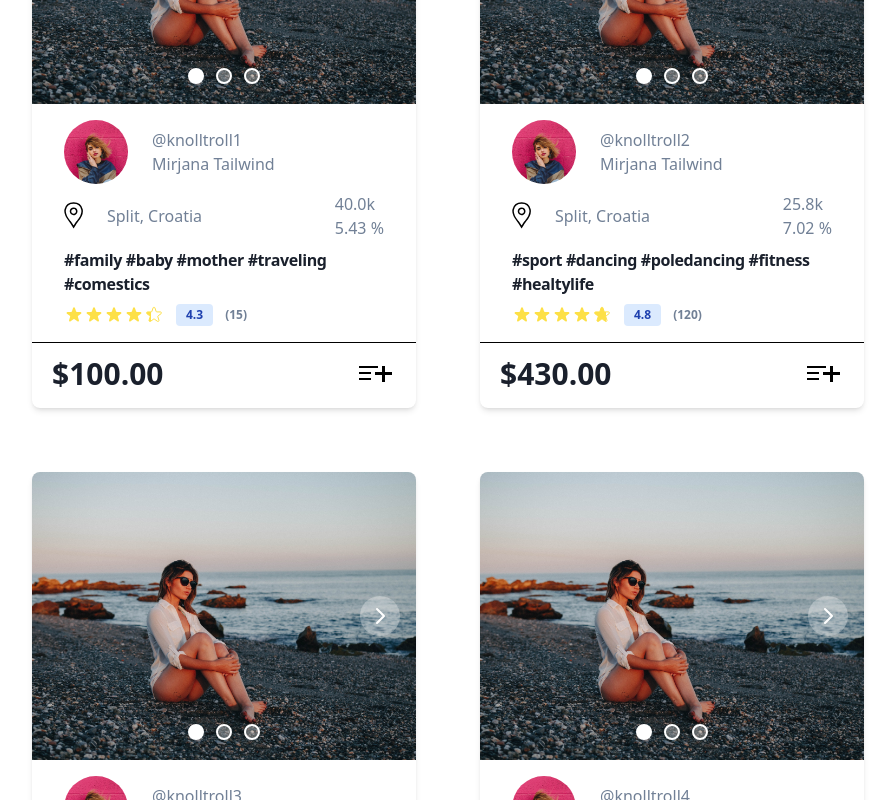
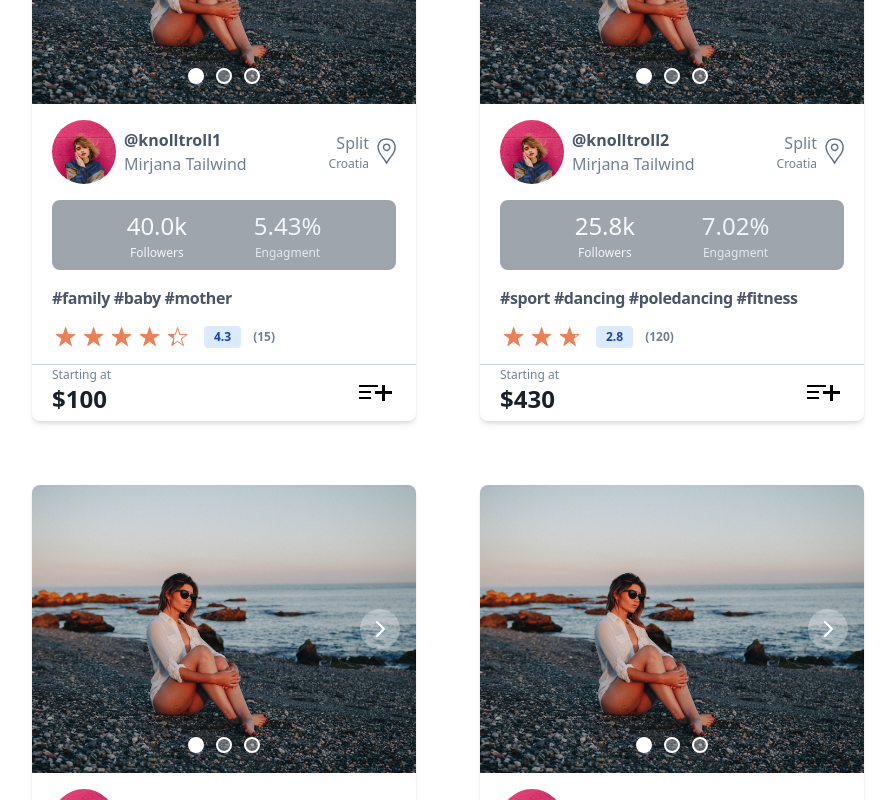
Before and after one commit to Netz00/growi, a Next.js app: page /search in a window 1280 px wide. Shown: the part 1080-1880 px from the top of the page, without its empty margins (192-1087 px from the left). Built offline with nearby package versions, Linux system fonts and the light colour scheme; a web font is replaced by a local one.

Commit message:
InfluencerCard component redesign
Price remove .00, decrease font and brighter outline color, stars color replace (add more contrast), hashtags length limited (every card is same height), fixed visual hierarchy

```diff
--- a/public/assets/search.json
+++ b/public/assets/search.json
@@ -70,8 +70,8 @@
 			"engagmentRatioPercentage": 5.43,
 			"rating": 4.3,
 			"reviewsNumber": 15,
-			"tags": ["family", "baby", "mother", "traveling", "comestics"],
-			"startingPrice": "100"
+			"tags": ["family", "baby", "mother"],
+			"startingPrice": 100
 		},
 		{
 			"key": 1,
@@ -103,10 +103,10 @@
 			"location": { "country": "Croatia", "city": "Split" },
 			"followersNumber": 25830,
 			"engagmentRatioPercentage": 7.02,
-			"rating": 4.8,
+			"rating": 2.8,
 			"reviewsNumber": 120,
 			"tags": ["sport", "dancing", "poledancing", "fitness", "healtylife"],
-			"startingPrice": "430"
+			"startingPrice": 430.4
 		},
 		{
 			"key": 2,
@@ -141,7 +141,7 @@
 			"rating": 4.3,
 			"reviewsNumber": 15,
 			"tags": ["family", "baby", "mother", "traveling", "comestics"],
-			"startingPrice": "570"
+			"startingPrice": 570.99
 		},
 		{
 			"key": 3,
@@ -176,7 +176,7 @@
 			"rating": 4.3,
 			"reviewsNumber": 15,
 			"tags": ["family", "baby", "mother", "traveling", "comestics"],
-			"startingPrice": "570"
+			"startingPrice": 570
 		}
 	]
 }
--- a/src/components/card/InfluencerCard.tsx
+++ b/src/components/card/InfluencerCard.tsx
@@ -44,8 +44,9 @@ const InfluencerCard = (props: IInfluencerCardProps) => {
 				} w-96 max-md:w-72 bg-white rounded-lg shadow-md flex flex-col gap-4`}
 			>
 				<CardCarousel media={[...props.media]} />
-				<div className="flex flex-col gap-2 px-8">
-					<a className="flex flex-row gap-6 items-center">
+				<div className="flex flex-col gap-4 px-5">
+					<div className="flex flex-row justify-between">
+						<a className="flex flex-row gap-2 items-center">
 							<div
 								className="w-16 h-16 max-md:w-10 max-md:h-10 relative rounded-full
 				                            overflow-hidden"
@@ -54,35 +55,42 @@ const InfluencerCard = (props: IInfluencerCardProps) => {
 									src={`${router.basePath}${props.profileImage}`}
 									alt={props.profileImageAlt}
 									fill
-								style={{ objectFit: 'cover', position: 'absolute' }}
+									style={{
+										objectFit: 'cover',
+										position: 'absolute',
+									}}
 									sizes="(max-width: 113px) 15vw,
                                             (max-width: 200px) 8vw,
                                             5vw"
 								/>
 							</div>
 							<span>
-							<p>@{props.username} </p>
+								<p className="text-slate-600 font-semibold">
+									@{props.username}{' '}
+								</p>
 								<p>
 									{props.firstName} {props.lastName}
 								</p>
 							</span>
 						</a>
-					<div className="flex flex-row justify-between">
 						<Location {...props.location} />
+					</div>
 					<ProfileStats {...props} />
-					</div>
-
-					<h5 className="text-base font-semibold tracking-tight text-gray-900">
+					<p
+						className="font-semibold tracking-tight text-gray-700
+                                   overflow-hidden text-ellipsis h-6 whitespace-pre-line"
+					>
 						{props.tags.map((tag) => `#${tag} `)}
-					</h5>
+					</p>
 					<Rating {...props} />
 				</div>
-				<div className="px-5 pt-2 pb-3 border-solid border-t border-black flex items-center justify-between">
-					<span className="text-3xl font-bold text-gray-900">
-						{`$${(Math.round(props.startingPrice * 100) / 100).toFixed(
-							2
-						)}`}
-					</span>
+				<div className="px-5 py-1 border-solid border-t border-gray-400 flex items-center justify-between">
+					<div className="text-left">
+						<p className="text-xs leading-3">Starting at</p>
+						<p className="text-2xl font-bold text-gray-900">
+							{`$${Math.round(props.startingPrice)}`}
+						</p>
+					</div>
 
 					<div ref={refButton}>
 						<Clickable
--- a/src/components/card/Location.tsx
+++ b/src/components/card/Location.tsx
@@ -4,28 +4,27 @@ type ILocationProps = {
 };
 
 const Location = (props: ILocationProps) => (
-	<div className="flex flex-row gap-6 items-center">
+	<div className="flex flex-row gap-2 items-center">
+		<span className="text-end">
+			<p>{props.city}</p> <p className="text-xs">{props.country}</p>
+		</span>
 		<svg
 			width="19"
 			height="27"
 			viewBox="0 0 19 27"
 			fill="none"
+			className="stroke-slate-500"
 			xmlns="http://www.w3.org/2000/svg"
 		>
 			<path
 				d="M1.2242 7.49C3.1942 -1.17 16.0242 -1.16 17.9842 7.5C19.1342 12.58 15.6042 16.5 13.2042 19.54C12.4463 20.5 9.5992 24.9952 9.5992 24.9952C9.5992 24.9952 7.10419 20.9519 5.9942 19.54C3.60419 16.5 0.074202 12.57 1.2242 7.49Z"
-				stroke="black"
 				strokeWidth="1.5"
 			/>
 			<path
 				d="M9.60419 12.4299C10.0139 12.4299 10.4196 12.3492 10.7982 12.1924C11.1767 12.0357 11.5206 11.8058 11.8104 11.5161C12.1001 11.2264 12.3299 10.8824 12.4867 10.5039C12.6435 10.1254 12.7242 9.71967 12.7242 9.30994C12.7242 8.90022 12.6435 8.49451 12.4867 8.11597C12.3299 7.73743 12.1001 7.39349 11.8104 7.10377C11.5206 6.81405 11.1767 6.58423 10.7982 6.42744C10.4196 6.27064 10.0139 6.18994 9.60419 6.18994C8.77672 6.18994 7.98313 6.51865 7.39802 7.10377C6.81291 7.68888 6.48419 8.48247 6.48419 9.30994C6.48419 10.1374 6.81291 10.931 7.39802 11.5161C7.98313 12.1012 8.77672 12.4299 9.60419 12.4299V12.4299Z"
-				stroke="black"
 				strokeWidth="1.5"
 			/>
 		</svg>
-		<span>
-			{props.city}, {props.country}
-		</span>
 	</div>
 );
 
--- a/src/components/card/ProfileStats.tsx
+++ b/src/components/card/ProfileStats.tsx
@@ -28,9 +28,21 @@ const ProfileStats = (props: IProfileStatsProps) => {
 	const followersNumber = abbreviateNumber(props.followersNumber);
 
 	return (
-		<span className="w-fit">
-			<p>{followersNumber}</p> <p>{props.engagmentRatioPercentage} %</p>
-		</span>
+		<div className="flex justify-evenly bg-brands-olive p-2 rounded-lg">
+			<div className="text-center">
+				<p className="text-slate-50 text-2xl font-medium">
+					{followersNumber}
+				</p>
+				<p className="text-slate-100 text-xs">Followers</p>
+			</div>
+
+			<div className="text-center">
+				<p className="text-slate-100 text-2xl font-medium">
+					{props.engagmentRatioPercentage}%
+				</p>
+				<p className="text-slate-200 text-xs">Engagment</p>
+			</div>
+		</div>
 	);
 };
 
--- a/src/components/card/Rating.tsx
+++ b/src/components/card/Rating.tsx
@@ -24,7 +24,9 @@ const Rating = (props: IStarsProps) => {
 	return (
 		<div className="flex items-center">
 			{stars.map((el) => (
-				<Star {...el} key={el.key} />
+				<div key={el.key} className="px-1">
+					<Star {...el} />
+				</div>
 			))}
 
 			<span className="bg-blue-100 text-blue-800 text-xs font-semibold px-2.5 py-0.5 rounded ml-3">
--- a/src/components/card/Star.tsx
+++ b/src/components/card/Star.tsx
@@ -6,9 +6,9 @@ type IStarProps = {
 const Star = (props: IStarProps) => (
 	<svg
 		aria-hidden="true"
-		className="w-5 h-5 text-yellow-300"
+		className="w-5 h-5 text-brands-orange"
 		fill="currentColor"
-		viewBox="0 0 20 20"
+		viewBox="0 0 20 19"
 		xmlns="http://www.w3.org/2000/svg"
 	>
 		<title>{`Star ${props.index}`}</title>
@@ -31,11 +31,14 @@ const Star = (props: IStarProps) => (
 				<path
 					fill={`url(#grad${props.fillPercentage})`}
 					className="stroke-current"
-					d="M9.049 2.927c.3-.921 1.603-.921 1.902 0l1.07 3.292a1 1 0 00.95.69h3.462c.969 0 1.371 1.24.588 1.81l-2.8 2.034a1 1 0 00-.364 1.118l1.07 3.292c.3.921-.755 1.688-1.54 1.118l-2.8-2.034a1 1 0 00-1.175 0l-2.8 2.034c-.784.57-1.838-.197-1.539-1.118l1.07-3.292a1 1 0 00-.364-1.118L2.98 8.72c-.783-.57-.38-1.81.588-1.81h3.461a1 1 0 00.951-.69l1.07-3.292z"
+					d="M9.6001 0L11.8452 6.90983H19.1107L13.2328 11.1803L15.478 18.0902L9.6001 13.8197L3.72225 18.0902L5.96738 11.1803L0.0895329 6.90983H7.35496L9.6001 0Z"
 				></path>
 			</>
 		) : (
-			<path d="M9.049 2.927c.3-.921 1.603-.921 1.902 0l1.07 3.292a1 1 0 00.95.69h3.462c.969 0 1.371 1.24.588 1.81l-2.8 2.034a1 1 0 00-.364 1.118l1.07 3.292c.3.921-.755 1.688-1.54 1.118l-2.8-2.034a1 1 0 00-1.175 0l-2.8 2.034c-.784.57-1.838-.197-1.539-1.118l1.07-3.292a1 1 0 00-.364-1.118L2.98 8.72c-.783-.57-.38-1.81.588-1.81h3.461a1 1 0 00.951-.69l1.07-3.292z"></path>
+			<path
+				className="stroke-current"
+				d="M9.6001 0L11.8452 6.90983H19.1107L13.2328 11.1803L15.478 18.0902L9.6001 13.8197L3.72225 18.0902L5.96738 11.1803L0.0895329 6.90983H7.35496L9.6001 0Z"
+			></path>
 		)}
 	</svg>
 );
--- a/tailwind.config.js
+++ b/tailwind.config.js
@@ -37,6 +37,10 @@ module.exports = {
 					800: '#2d3748',
 					900: '#1a202c',
 				},
+				brands: {
+					orange: '#EB7F57',
+					olive: '#9FA5AC',
+				},
 			},
 			lineHeight: {
 				hero: '4.5rem',
```
Lines whose indentation alone changed are shown as unchanged.
